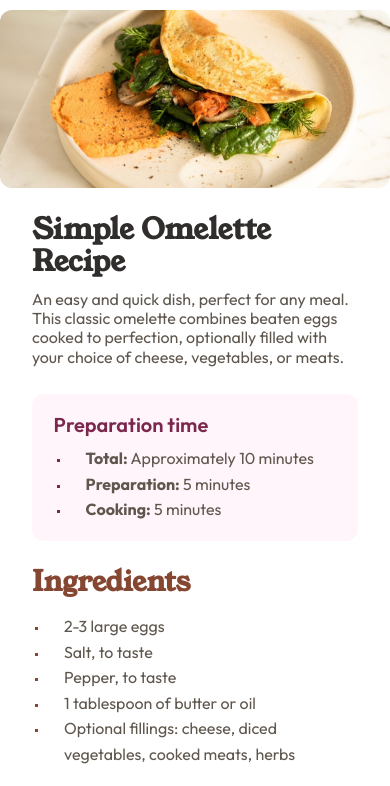
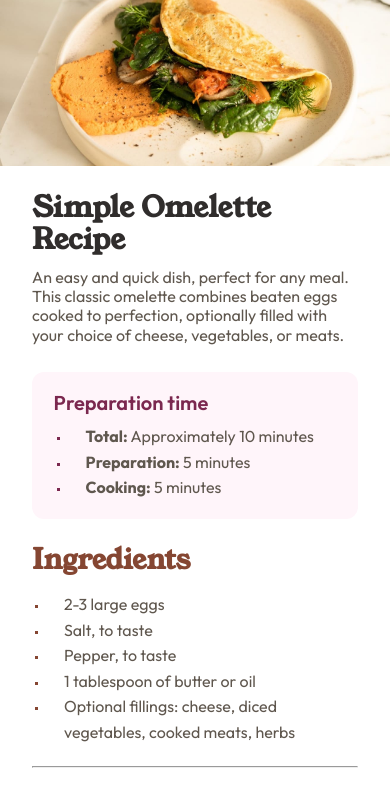
Before and after one commit to cai360/frontend-mentor, a plain HTML site: page recipe-page-main/index.html in a window 390 px wide. Shown: the top 786 px of the page. Drawn offline with Linux system fonts and the light colour scheme.

Commit message:
add screen shot

```diff
--- a/recipe-page-main/index.html
+++ b/recipe-page-main/index.html
@@ -103,7 +103,7 @@
     </div>
     <footer class="attribution">
       Challenge by <a href="https://www.frontendmentor.io?ref=challenge" target="_blank">Frontend Mentor</a>.
-      Coded by <a href="#">Your Name Here</a>.
+      Coded by <a href="#">Joy Cheng</a>.
    </footer>
 
 
--- a/recipe-page-main/style.css
+++ b/recipe-page-main/style.css
@@ -206,16 +206,20 @@ table td{
   .content-container {
     border-radius: 0;
     width: 100%;
-    padding: 40px 32px;
+    padding: 3rem 32px;
     margin: 0;
   }
 
   .img-container {
     position: relative;
-    margin-top: -30px;
+    margin-top: -60px;
     left: 50%;
     width: 100vw;
     margin-left: -50vw;
+  }
+
+  .img-container img{
+    border-radius: 0;
   }
 
 
```
Also changed, not shown: recipe-page-main/screenshot-desktop.png (added), recipe-page-main/screenshot-mobile.png (added), 2 other files.
